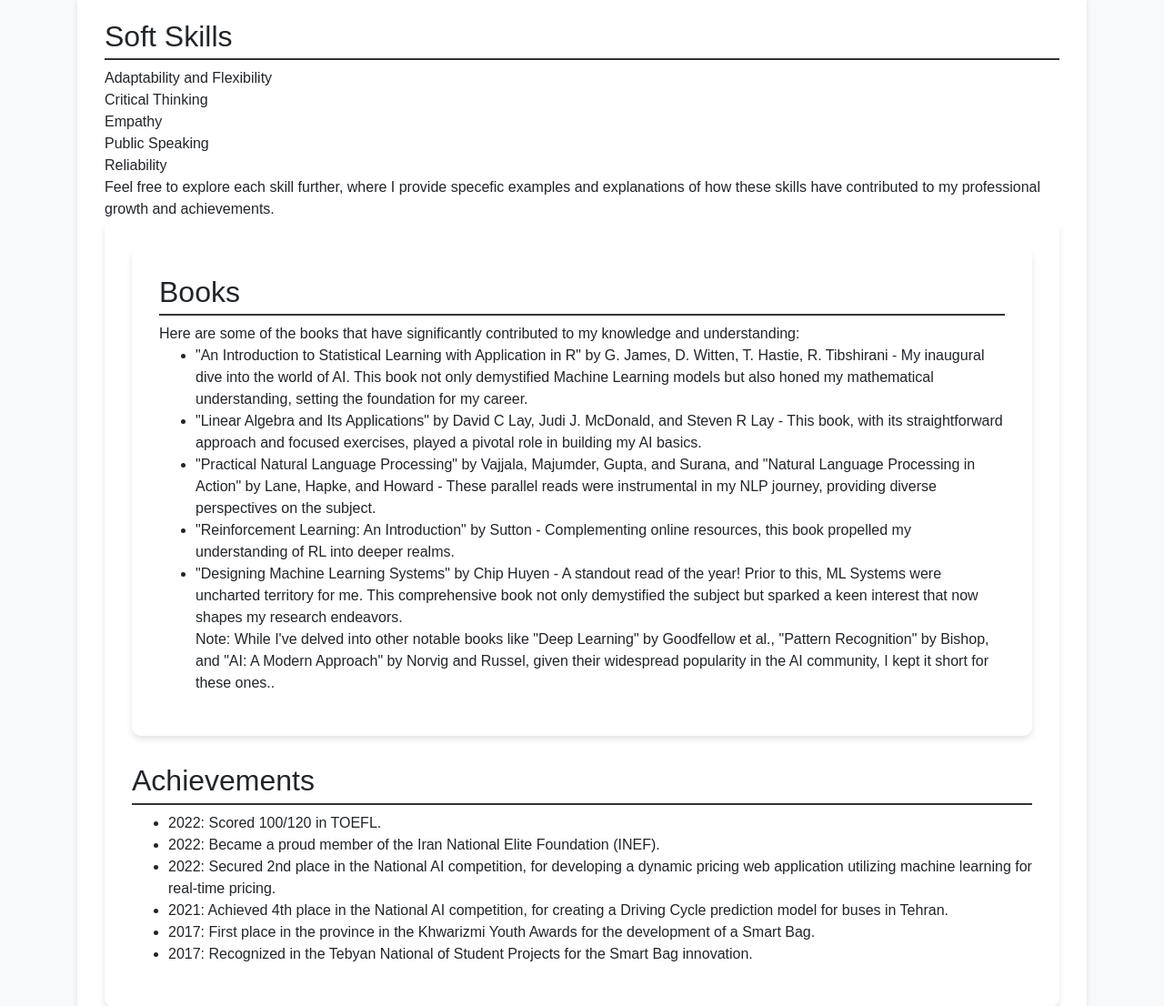
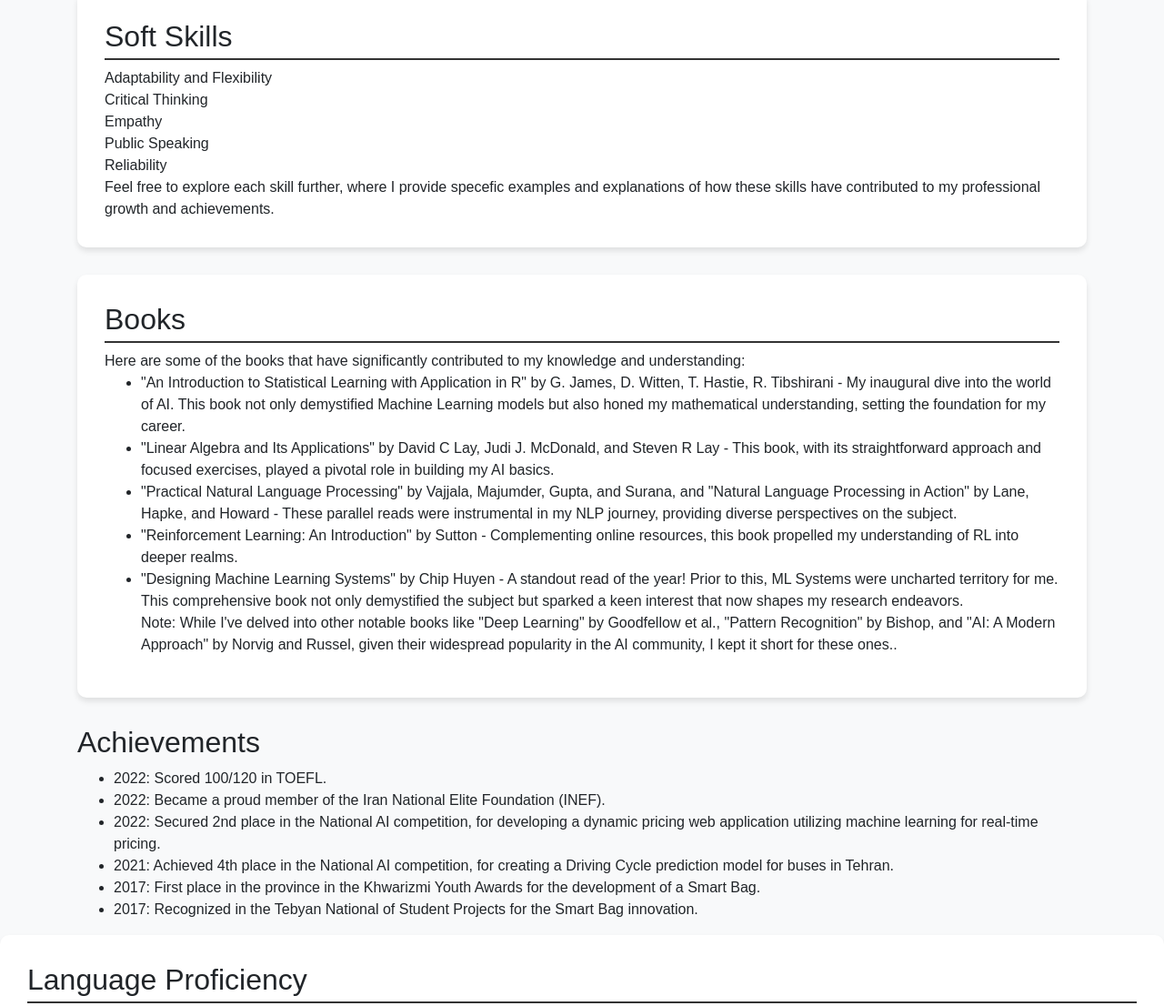
Before and after one commit to AshkanYaghubi/AshkanYaghubi.github.io, a plain HTML site: page index.html in a window 1280 px wide. Shown: the part 1771-2877 px from the top of the page at 91% size. Drawn offline with nearby package versions, Linux system fonts and the light colour scheme.

Commit message:
Update index.html

```diff
--- a/index.html
+++ b/index.html
@@ -103,7 +103,7 @@
 			<p>Reliability</p>
 			<p>Feel free to explore each skill further, where I provide specefic examples and explanations of how these skills have contributed to my professional growth and achievements.</p>
 
-        <div class="section">
+		</div>
 
 		<div class="section">
 			<h2>Books</h2>
@@ -116,7 +116,7 @@
 				<li>"Designing Machine Learning Systems" by Chip Huyen - A standout read of the year! Prior to this, ML Systems were uncharted territory for me. This comprehensive book not only demystified the subject but sparked a keen interest that now shapes my research endeavors.</li>
 				<p>Note: While I've delved into other notable books like "Deep Learning" by Goodfellow et al., "Pattern Recognition" by Bishop, and "AI: A Modern Approach" by Norvig and Russel, given their widespread popularity in the AI community, I kept it short for these ones..</p>
 			</ul>
-</div>
+		</div>
 
 
     <h2>Achievements</h2>
```
